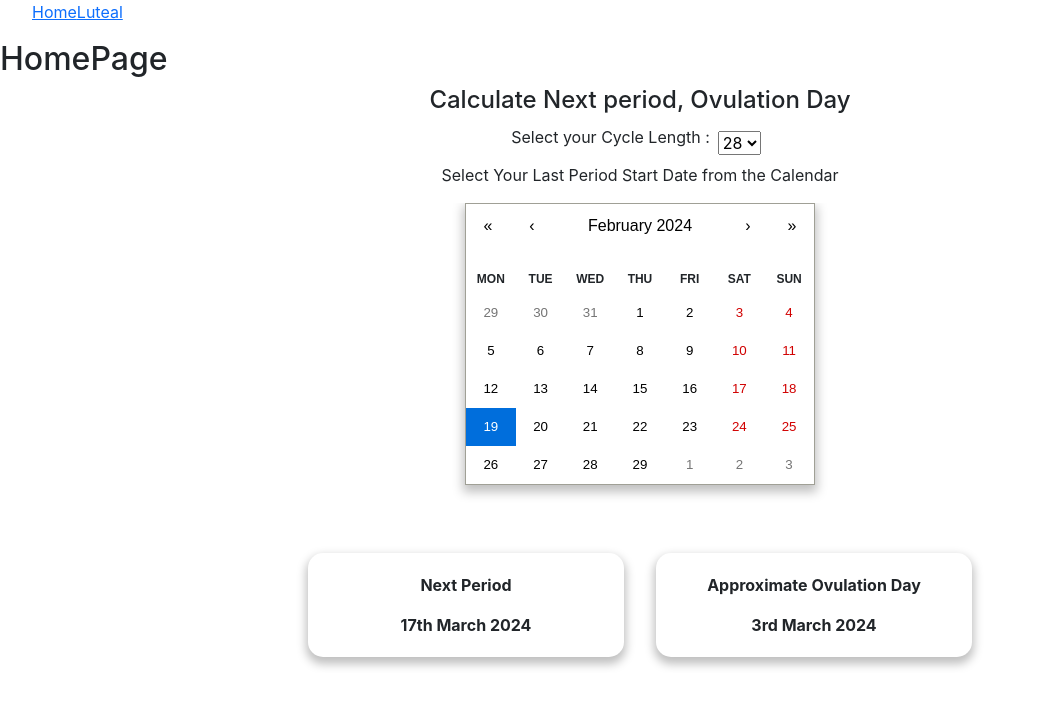
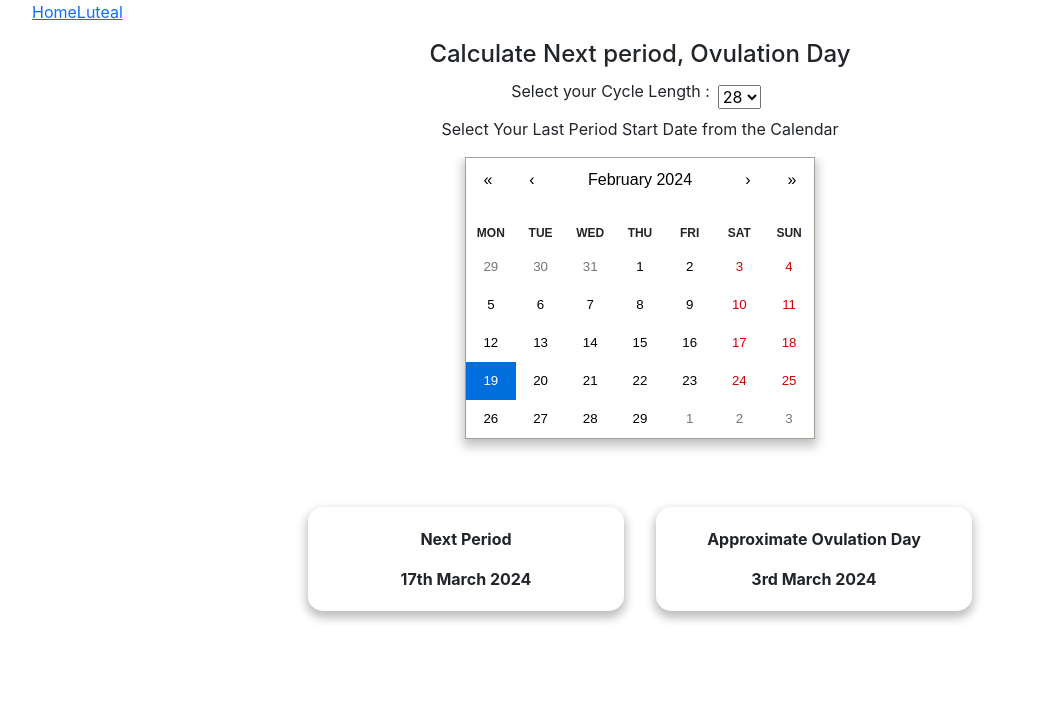
Before and after one commit to taylorbrooks007/tracker-app, a React (Create React App) app: page / in a window 1280 px wide. Shown: the top 706 px of the page, without its empty margins (0-1039 px from the left). Built offline with nearby package versions, Linux system fonts and the light colour scheme.

Commit message:
enabled scrolling on homepage

```diff
--- a/src/pages/HomePage.js
+++ b/src/pages/HomePage.js
@@ -15,7 +15,6 @@ export default function HomePage() {
 
   return (
     <div>
-      <h2>HomePage</h2>
       <div className="text-center">
         <h4>Calculate Next period, Ovulation Day</h4>
 
--- a/src/style.css
+++ b/src/style.css
@@ -1,5 +1,5 @@
 * {
-  overflow: hidden;
+  overflow: auto;
 }
 
 .box {
```
